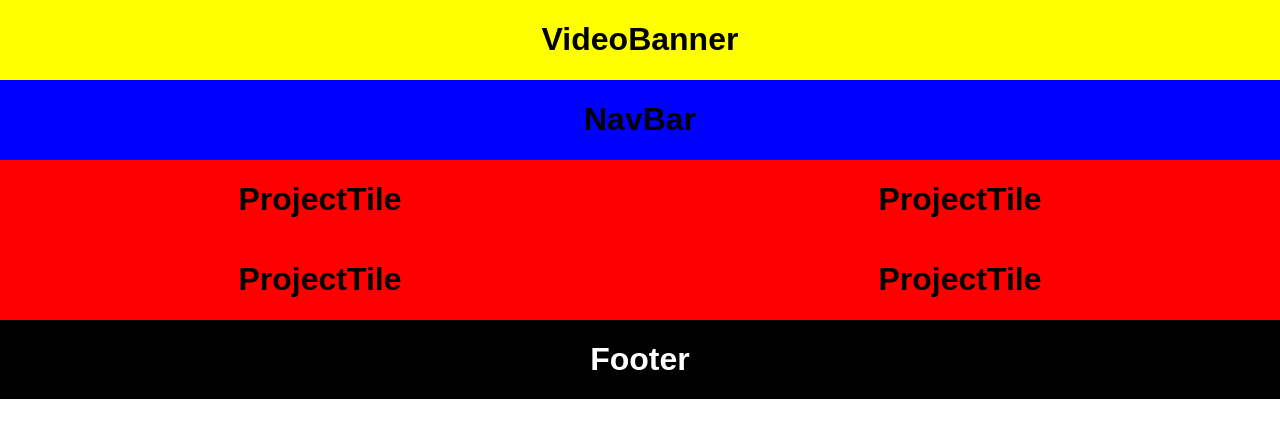
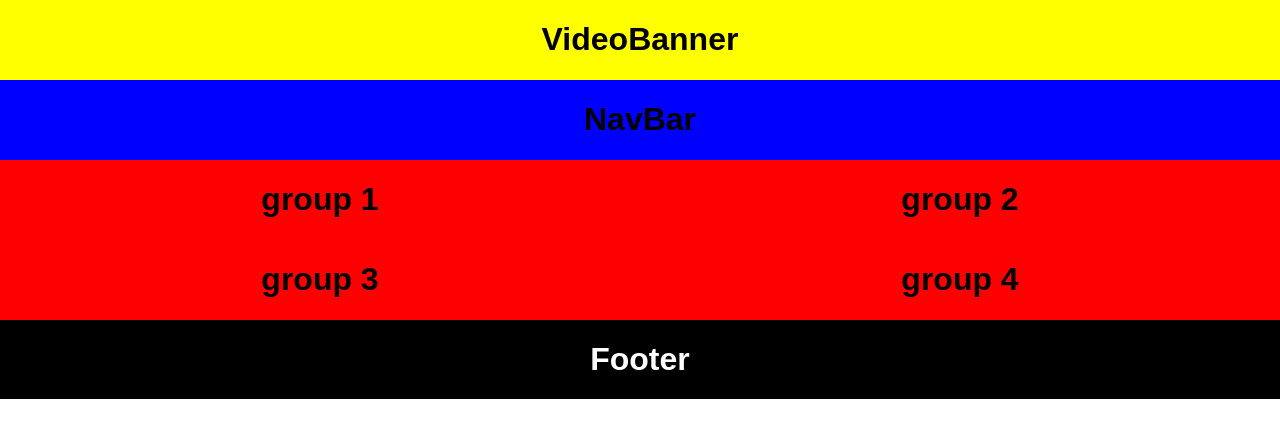
Before and after one commit to boybutcher/SuperSecretSomething, a React (Create React App) app in the folder client/: page / in a window 1280 px wide. Shown: the top 438 px of the page. Built offline with nearby package versions, Linux system fonts and the light colour scheme.

Commit message:
ProjectTile renders names from state

```diff
--- a/client/src/projectTile.js
+++ b/client/src/projectTile.js
@@ -5,7 +5,7 @@ class ProjectTile extends Component {
   render() {
     return (
       <div className='ProjectTile'>
-        <h1>ProjectTile</h1>
+        <h1>{this.props.name}</h1>
       </div>
     )
   }
```
